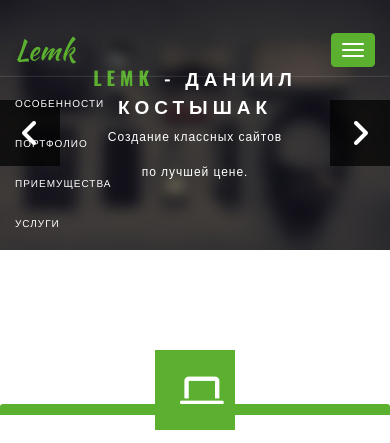
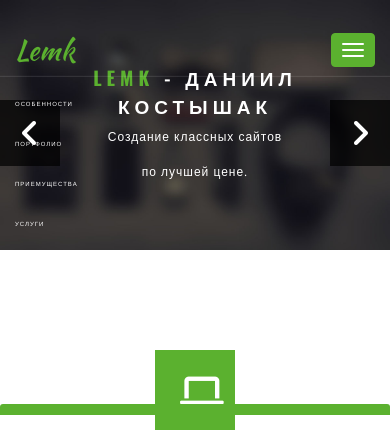
Before and after one commit to Daniil-Kost/lemk.site, a Django app: page / in a window 390 px wide, after a click on "Toggle navigation". Shown: the top 443 px of the page. Run offline with Django 3.2, Linux system fonts and the light colour scheme; some libraries are stand-ins or nearby versions.

Commit message:
Production version 1.2.2. Edit CSS

```diff
--- a/lemk/static/css/style.css
+++ b/lemk/static/css/style.css
@@ -143,7 +143,7 @@ li {
 }
 
 
-@media(max-width:768px) {
+@media(max-width:1024px) {
 .navbar-default .nav li a {
     text-transform: uppercase;
     font-family: Montserrat,"Helvetica Neue",Helvetica,Arial,sans-serif;
@@ -155,7 +155,7 @@ li {
 }
 
 
-@media(max-width:1024px) {
+@media(max-width: 1024px)  {
     .navbar-default {
         padding: 25px 0;
         border: 0;
@@ -173,7 +173,7 @@ li {
     font-weight: 400;
     letter-spacing: 1px;
     color: #fff;
-    font-size: 10px;
+    font-size: 6px;
 		}
 
 
```
